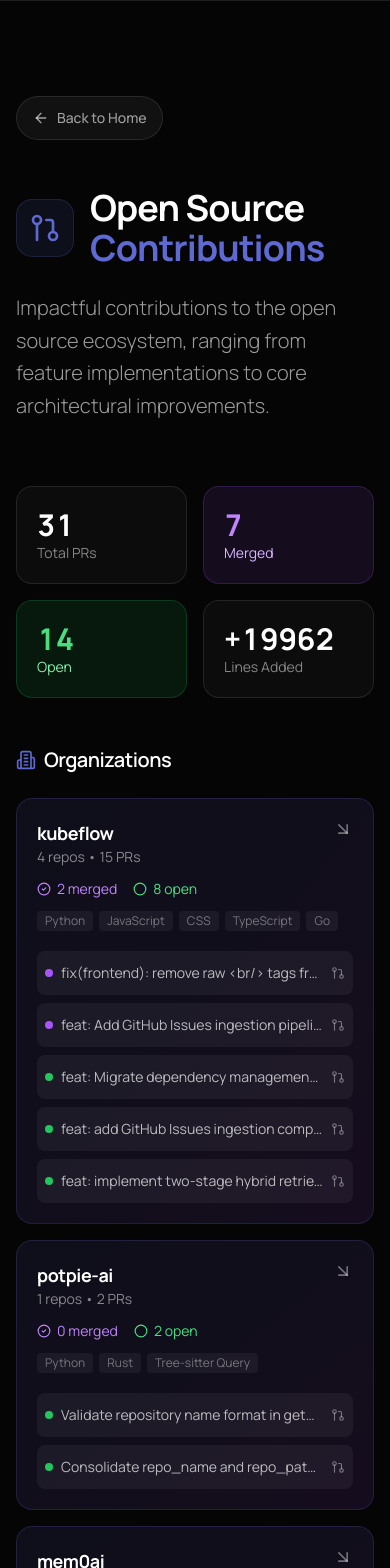
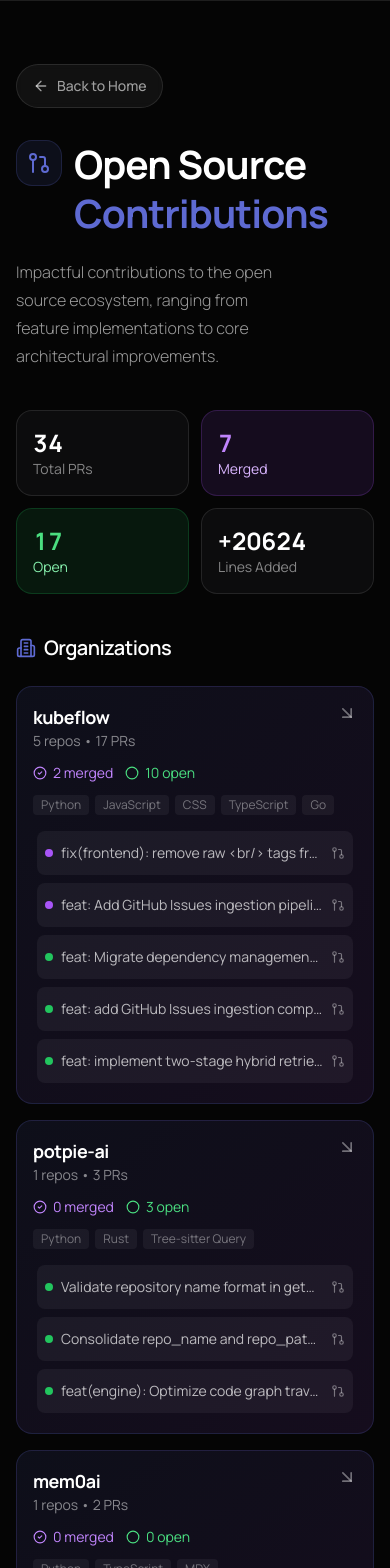
Before and after one commit to haroon0x/portfolio, a React (Vite) app: page /pull-requests in a window 390 px wide. Shown: the top 1568 px of the page. Built offline with nearby package versions, Linux system fonts and the light colour scheme.

Commit message:
refactor: improve responsive design and layout consistency in PullRequests page and components

```diff
--- a/public/pr-data.json
+++ b/public/pr-data.json
@@ -77,6 +77,21 @@
         "Python",
         "Rust",
         "Tree-sitter Query"
+      ],
+      "isTopRepo": true
+    },
+    {
+      "title": "feat(engine): Optimize code graph traversal and parsing latency",
+      "repo": "potpie-ai/potpie",
+      "url": "https://github.com/potpie-ai/potpie/pull/782",
+      "description": "Refactors tree-sitter node visitation to minimize redundant traversals during AST resolution for complex repositories.",
+      "status": "Open",
+      "date": "May 19, 2026",
+      "additions": 85,
+      "deletions": 14,
+      "languages": [
+        "Python",
+        "Rust"
       ],
       "isTopRepo": true
     },
@@ -220,6 +235,36 @@
       "languages": [
         "Python",
         "Makefile"
+      ],
+      "isTopRepo": true
+    },
+    {
+      "title": "feat(trainer): Support Kubernetes Backend with GPU and CPU resources",
+      "repo": "kubeflow/sdk",
+      "url": "https://github.com/kubeflow/sdk/pull/496",
+      "description": "Introduces support for deploying trainer containers with configurable GPU limits and requested CPU/Memory resources on Kubernetes.",
+      "status": "Open",
+      "date": "May 18, 2026",
+      "additions": 154,
+      "deletions": 12,
+      "languages": [
+        "Python",
+        "Makefile"
+      ],
+      "isTopRepo": true
+    },
+    {
+      "title": "feat(server): Add Model Context Protocol support for trainer components",
+      "repo": "kubeflow/mcp-server",
+      "url": "https://github.com/kubeflow/mcp-server/pull/26",
+      "description": "Implements the initial MCP server endpoints to expose trainer capabilities to LLM-based agent clients.",
+      "status": "Open",
+      "date": "May 18, 2026",
+      "additions": 423,
+      "deletions": 48,
+      "languages": [
+        "Python",
+        "TypeScript"
       ],
       "isTopRepo": true
     },
@@ -496,13 +541,14 @@
     "kubeflow/pipelines",
     "kubeflow/katib",
     "kubeflow/sdk",
+    "kubeflow/mcp-server",
     "mem0ai/mem0",
     "google-deepmind/optax",
     "meta-llama/synthetic-data-kit",
     "OWASP-BLT/BLT"
   ],
-  "lastUpdated": "2026-05-17T08:25:30.342Z",
-  "total": 31,
-  "open": 14,
+  "lastUpdated": "2026-05-19T12:34:02.190Z",
+  "total": 34,
+  "open": 17,
   "merged": 7
 }
--- a/src/components/Header.tsx
+++ b/src/components/Header.tsx
@@ -66,12 +66,12 @@
         initial={{ y: -100, opacity: 0 }}
         animate={{ y: 0, opacity: 1 }}
         transition={{ duration: 0.8, ease: [0.16, 1, 0.3, 1] }}
-        className="fixed top-6 left-0 right-0 z-50 flex justify-center px-4 pointer-events-none"
+        className="safe-top fixed top-3 left-0 right-0 z-50 flex justify-center px-3 pointer-events-none sm:top-6 sm:px-4"
       >
         <nav aria-label="Primary navigation" className={`
           pointer-events-auto
-          flex items-center justify-between gap-2 md:gap-6
-          px-4 md:px-6 py-2 md:py-3
+          flex w-full max-w-[calc(100vw-1.5rem)] items-center justify-between gap-2
+          px-3 py-2 sm:w-auto sm:max-w-none sm:px-4 md:gap-6 md:px-6 md:py-3
           rounded-full
           bg-zinc-900/40 backdrop-blur-xl
           border border-white/10
@@ -82,10 +82,10 @@
           {/* Logo */}
           <button
             onClick={() => scrollToSection('hero')}
-            className="text-lg font-bold group focus:outline-none"
+            className="min-w-0 text-base font-bold group focus:outline-none sm:text-lg"
             aria-label="Go to top"
           >
-            <span className="text-white group-hover:text-accent transition-colors duration-300">
+            <span className="block truncate text-white group-hover:text-accent transition-colors duration-300">
               haroon0x
             </span>
           </button>
@@ -128,7 +128,7 @@
           </div>
 
           {/* Right Side - Theme & Socials */}
-          <div className="flex items-center gap-3 pl-3 border-l border-white/10">
+          <div className="flex shrink-0 items-center gap-1.5 pl-2 border-l border-white/10 sm:gap-3 sm:pl-3">
             <Magnetic>
               <a
                 href="https://github.com/sponsors/haroon0x"
@@ -145,7 +145,7 @@
               <button
                 onClick={toggleTheme}
                 aria-label={isDark ? 'Switch to light theme' : 'Switch to dark theme'}
-                className="relative p-3 text-white/60 hover:text-white hover:bg-white/10 rounded-full transition-[color,background-color,transform] duration-300 active:scale-[0.96]"
+                className="relative flex min-h-11 min-w-11 items-center justify-center p-3 text-white/60 hover:text-white hover:bg-white/10 rounded-full transition-[color,background-color,transform] duration-300 active:scale-[0.96]"
               >
                 <Sun
                   size={16}
@@ -210,9 +210,9 @@
               animate={{ opacity: 1, scale: 1, y: 0 }}
               exit={{ opacity: 0, scale: 0.98, y: -8 }}
               transition={{ duration: 0.2 }}
-              className="fixed top-24 left-4 right-4 z-40 md:hidden"
+              className="fixed top-20 left-3 right-3 z-40 md:hidden sm:top-24 sm:left-4 sm:right-4"
             >
-              <div className="bg-zinc-900/90 backdrop-blur-xl rounded-2xl border border-white/10 p-4 shadow-2xl">
+              <div className="bg-zinc-900/95 backdrop-blur-xl rounded-2xl border border-white/10 p-3 shadow-2xl sm:p-4">
               <div className="flex flex-col space-y-2">
                 {navItems.map((item) => (
                   'url' in item && item.url ? (
--- a/src/index.css
+++ b/src/index.css
@@ -94,6 +94,35 @@
 
   .tabular-nums {
     font-variant-numeric: tabular-nums;
+  }
+
+  .safe-x {
+    padding-left: max(1rem, env(safe-area-inset-left));
+    padding-right: max(1rem, env(safe-area-inset-right));
+  }
+
+  .safe-top {
+    padding-top: env(safe-area-inset-top);
+  }
+
+  .fluid-section {
+    padding-top: clamp(4rem, 10vw, 8rem);
+    padding-bottom: clamp(4rem, 10vw, 8rem);
+  }
+
+  .card-container {
+    container-type: inline-size;
+  }
+
+  @container (max-width: 420px) {
+    .cq-card-pad {
+      padding: 1.25rem;
+    }
+
+    .cq-card-title {
+      font-size: 1.25rem;
+      line-height: 1.2;
+    }
   }
 
   .skip-link {
--- a/src/pages/PullRequests.tsx
+++ b/src/pages/PullRequests.tsx
@@ -1,5 +1,5 @@
 import { motion } from "framer-motion";
-import { ArrowUpRight, GitPullRequest, ArrowLeft, Calendar, GitCommit, ArrowDownUp, CheckCircle2, Circle, Star, Building2, Filter } from "lucide-react";
+import { ArrowUpRight, GitPullRequest, ArrowLeft, Calendar, GitCommit, ArrowDownUp, CheckCircle2, Circle, Building2, Filter } from "lucide-react";
 import { Link } from 'react-router-dom';
 import { useScrollAnimation } from "../hooks/useScrollAnimation";
 import { useEffect, useState } from "react";
@@ -156,11 +156,11 @@
   const filteredPRs = getFilteredAndSortedPRs();
 
   return (
-      <section className="min-h-[100svh] py-24 md:py-32 px-4 sm:px-6 lg:px-8 relative z-10 bg-background">
+      <section className="safe-x fluid-section relative z-10 min-h-[100svh] bg-background sm:px-6 lg:px-8">
         <div className="max-w-7xl mx-auto">
-          <div className="mb-12">
+          <div className="mb-8 sm:mb-12">
             <Magnetic>
-              <Link to="/" aria-label="Back to home page" className="inline-flex items-center gap-2 text-white/60 hover:text-white transition-colors duration-300 px-4 py-2 rounded-full bg-white/5 hover:bg-white/10 border border-white/10 backdrop-blur-sm">
+              <Link to="/" aria-label="Back to home page" className="inline-flex min-h-11 items-center gap-2 rounded-full border border-white/10 bg-white/5 px-4 py-2 text-white/60 backdrop-blur-sm transition-colors duration-300 hover:bg-white/10 hover:text-white">
                 <ArrowLeft className="w-4 h-4" />
                 <span className="text-sm font-medium">Back to Home</span>
               </Link>
@@ -168,37 +168,37 @@
           </div>
 
           <div ref={ref} className={`transition-[opacity,transform] duration-1000 ${isVisible ? 'opacity-100 translate-y-0' : 'opacity-0 translate-y-20'}`}>
-            <div className="mb-16">
-              <motion.div initial={{ opacity: 0, y: 20 }} animate={{ opacity: 1, y: 0 }} transition={{ duration: 0.8 }} className="flex items-center gap-4 mb-6">
-                <div className="p-3 rounded-2xl bg-accent/10 border border-accent/20 text-accent">
-                  <GitPullRequest className="w-8 h-8" />
+            <div className="mb-10 sm:mb-16">
+              <motion.div initial={{ opacity: 0, y: 20 }} animate={{ opacity: 1, y: 0 }} transition={{ duration: 0.8 }} className="mb-5 flex items-start gap-3 sm:mb-6 sm:items-center sm:gap-4">
+                <div className="rounded-2xl border border-accent/20 bg-accent/10 p-2.5 text-accent sm:p-3">
+                  <GitPullRequest className="h-6 w-6 sm:h-8 sm:w-8" />
                 </div>
-                <h2 className="text-4xl md:text-5xl font-heading font-bold text-white text-balance">
+                <h2 className="text-[clamp(2rem,10vw,3.5rem)] font-bold leading-tight text-white text-balance md:text-5xl">
                   Open Source <span className="text-accent">Contributions</span>
                 </h2>
               </motion.div>
-              <p className="text-xl text-white/60 max-w-2xl font-light leading-relaxed text-pretty">
+              <p className="max-w-prose text-base leading-7 text-white/60 sm:text-xl sm:leading-relaxed font-light text-pretty">
                 Impactful contributions to the open source ecosystem, ranging from feature implementations to core architectural improvements.
               </p>
             </div>
 
             {/* Stats Overview */}
             {data && !loading && (
-              <div className="grid grid-cols-2 md:grid-cols-4 gap-4 mb-12">
-                <div className="p-5 rounded-2xl bg-zinc-900/40 border border-white/10 flex flex-col justify-between">
-                  <p className="text-3xl font-bold text-white tabular-nums">{data.total}</p>
+              <div className="mb-10 grid grid-cols-2 gap-3 sm:gap-4 md:mb-12 md:grid-cols-4">
+                <div className="rounded-2xl border border-white/10 bg-zinc-900/40 p-4 sm:p-5 flex flex-col justify-between">
+                  <p className="text-2xl font-bold text-white tabular-nums sm:text-3xl">{data.total}</p>
                   <p className="text-sm text-white/50">Total PRs</p>
                 </div>
-                <div className="p-5 rounded-2xl bg-purple-500/10 border border-purple-500/20 flex flex-col justify-between">
-                  <p className="text-3xl font-bold text-purple-400 tabular-nums">{data.merged}</p>
+                <div className="rounded-2xl border border-purple-500/20 bg-purple-500/10 p-4 sm:p-5 flex flex-col justify-between">
+                  <p className="text-2xl font-bold text-purple-400 tabular-nums sm:text-3xl">{data.merged}</p>
                   <p className="text-sm text-purple-300">Merged</p>
                 </div>
-                <div className="p-5 rounded-2xl bg-green-500/10 border border-green-500/20">
-                  <p className="text-3xl font-bold text-green-400 tabular-nums">{data.open}</p>
+                <div className="rounded-2xl border border-green-500/20 bg-green-500/10 p-4 sm:p-5">
+                  <p className="text-2xl font-bold text-green-400 tabular-nums sm:text-3xl">{data.open}</p>
                   <p className="text-sm text-green-300">Open</p>
                 </div>
-                <div className="p-5 rounded-2xl bg-zinc-900/40 border border-white/10">
-                  <p className="text-3xl font-bold text-white tabular-nums">+{data.prs.reduce((s, pr) => s + pr.additions, 0)}</p>
+                <div className="rounded-2xl border border-white/10 bg-zinc-900/40 p-4 sm:p-5">
+                  <p className="text-2xl font-bold text-white tabular-nums sm:text-3xl">+{data.prs.reduce((s, pr) => s + pr.additions, 0)}</p>
                   <p className="text-sm text-white/50">Lines Added</p>
                 </div>
               </div>
@@ -207,7 +207,7 @@
             {/* Organization Cards */}
             {orgStats.length > 0 && !loading && (
               <div className="mb-12">
-                <div className="flex items-center gap-2 mb-6">
+                <div className="mb-6 flex items-center gap-2">
                   <Building2 className="w-5 h-5 text-accent" />
                   <h3 className="text-xl font-semibold text-white">Organizations</h3>
                 </div>
@@ -227,19 +227,19 @@
                         onClick={() => toggleOrg(org.name)}
                         aria-expanded={expandedOrgs.has(org.name)}
                         aria-label={`Toggle ${org.name} pull request list`}
-                        className="w-full p-5 text-left"
+                        className="w-full p-4 text-left sm:p-5"
                       >
-                        <div className="flex items-start justify-between mb-3">
-                          <div>
+                        <div className="mb-3 flex items-start justify-between gap-3">
+                          <div className="min-w-0">
                             <div className="flex items-center gap-2">
-                              <h4 className="text-lg font-bold text-white">{org.name}</h4>
+                              <h4 className="truncate text-lg font-bold text-white">{org.name}</h4>
                             </div>
                             <p className="text-sm text-white/50">{org.repos.length} repos • {org.totalPRs} PRs</p>
                           </div>
-                          <ArrowUpRight className={`w-5 h-5 text-white/40 transition-transform duration-300 ${expandedOrgs.has(org.name) ? 'rotate-90' : ''}`} />
+                          <ArrowUpRight className={`h-5 w-5 shrink-0 text-white/40 transition-transform duration-300 ${expandedOrgs.has(org.name) ? 'rotate-90' : ''}`} />
                         </div>
 
-                        <div className="flex gap-4 text-sm">
+                        <div className="flex flex-wrap gap-3 text-sm sm:gap-4">
                           <div className="flex items-center gap-1.5 text-purple-400">
                             <CheckCircle2 className="w-3.5 h-3.5" />
                             <span>{org.mergedPRs} merged</span>
@@ -280,16 +280,16 @@
             )}
 
             {/* Filter & Sort Controls */}
-            <div className="flex flex-wrap items-center gap-3 mb-6">
-              <span className="text-sm text-white/50 flex items-center gap-2">
+            <div className="mb-6 flex flex-col gap-3 sm:flex-row sm:flex-wrap sm:items-center">
+              <span className="flex items-center gap-2 text-sm text-white/50">
                 <Filter className="w-4 h-4" />
                 Filter:
               </span>
-              <div className="flex flex-wrap gap-2">
+              <div className="grid grid-cols-2 gap-3 sm:flex sm:flex-wrap">
                 <button
                   onClick={() => setFilterStatus("all")}
                     aria-label="Show all pull requests"
-                    className={`px-4 py-2 rounded-full text-sm font-medium transition-[background-color,color,border-color,transform] duration-300 active:scale-[0.96] ${
+                    className={`min-h-11 rounded-full px-4 py-2 text-sm font-medium transition-[background-color,color,border-color,transform] duration-300 active:scale-[0.96] ${
                     filterStatus === "all" ? "bg-accent text-black" : "bg-white/5 text-white/60 hover:bg-white/10 hover:text-white border border-white/10"
                   }`}
                 >
@@ -298,7 +298,7 @@
                 <button
                   onClick={() => setFilterStatus("merged")}
                     aria-label="Show merged pull requests"
-                    className={`px-4 py-2 rounded-full text-sm font-medium transition-[background-color,color,border-color,transform] duration-300 flex items-center gap-1.5 active:scale-[0.96] ${
+                    className={`flex min-h-11 items-center justify-center gap-1.5 rounded-full px-4 py-2 text-sm font-medium transition-[background-color,color,border-color,transform] duration-300 active:scale-[0.96] ${
                     filterStatus === "merged" ? "bg-purple-500 text-white" : "bg-white/5 text-white/60 hover:bg-white/10 hover:text-white border border-white/10"
                   }`}
                 >
@@ -308,7 +308,7 @@
                 <button
                   onClick={() => setFilterStatus("open")}
                     aria-label="Show open pull requests"
-                    className={`px-4 py-2 rounded-full text-sm font-medium transition-[background-color,color,border-color,transform] duration-300 flex items-center gap-1.5 active:scale-[0.96] ${
+                    className={`flex min-h-11 items-center justify-center gap-1.5 rounded-full px-4 py-2 text-sm font-medium transition-[background-color,color,border-color,transform] duration-300 active:scale-[0.96] ${
                     filterStatus === "open" ? "bg-green-500 text-white" : "bg-white/5 text-white/60 hover:bg-white/10 hover:text-white border border-white/10"
                   }`}
                 >
@@ -317,15 +317,15 @@
                 </button>
               </div>
 
-              <span className="text-sm text-white/50 flex items-center gap-2 ml-4">
+              <span className="flex items-center gap-2 text-sm text-white/50 sm:ml-4">
                 <ArrowDownUp className="w-4 h-4" />
                 Sort:
               </span>
-              <div className="flex flex-wrap gap-2">
+              <div className="grid grid-cols-2 gap-3 sm:flex sm:flex-wrap">
                 <button
                   onClick={() => toggleSort("status")}
                     aria-label="Sort pull requests by status"
-                    className={`px-4 py-2 rounded-full text-sm font-medium transition-[background-color,color,border-color,transform] duration-300 flex items-center gap-2 active:scale-[0.96] ${
+                    className={`flex min-h-11 items-center justify-center gap-2 rounded-full px-4 py-2 text-sm font-medium transition-[background-color,color,border-color,transform] duration-300 active:scale-[0.96] ${
                     sortBy === "status" ? "bg-accent text-black" : "bg-white/5 text-white/60 hover:bg-white/10 hover:text-white border border-white/10"
                   }`}
                 >
@@ -334,7 +334,7 @@
                 <button
                   onClick={() => toggleSort("date")}
                     aria-label="Sort pull requests by date"
-                    className={`px-4 py-2 rounded-full text-sm font-medium transition-[background-color,color,border-color,transform] duration-300 flex items-center gap-2 active:scale-[0.96] ${
+                    className={`flex min-h-11 items-center justify-center gap-2 rounded-full px-4 py-2 text-sm font-medium transition-[background-color,color,border-color,transform] duration-300 active:scale-[0.96] ${
                     sortBy === "date" ? "bg-accent text-black" : "bg-white/5 text-white/60 hover:bg-white/10 hover:text-white border border-white/10"
                   }`}
                 >
@@ -344,7 +344,7 @@
                 <button
                   onClick={() => toggleSort("repo")}
                     aria-label="Sort pull requests by repository"
-                    className={`px-4 py-2 rounded-full text-sm font-medium transition-[background-color,color,border-color,transform] duration-300 flex items-center gap-2 active:scale-[0.96] ${
+                    className={`flex min-h-11 items-center justify-center gap-2 rounded-full px-4 py-2 text-sm font-medium transition-[background-color,color,border-color,transform] duration-300 active:scale-[0.96] ${
                     sortBy === "repo" ? "bg-accent text-black" : "bg-white/5 text-white/60 hover:bg-white/10 hover:text-white border border-white/10"
                   }`}
                 >
@@ -380,45 +380,45 @@
                     initial={{ opacity: 0, y: 20 }}
                     animate={{ opacity: 1, y: 0 }}
                     transition={{ duration: 0.5, delay: index * 0.05 }}
-                    className="group relative flex flex-col p-6 md:p-8 rounded-3xl bg-zinc-900/40 backdrop-blur-xl border border-white/10 hover:border-accent/50 transition-[border-color,transform] duration-500 overflow-hidden active:scale-[0.96]"
+                    className="card-container group relative flex flex-col overflow-hidden rounded-2xl border border-white/10 bg-zinc-900/40 p-5 backdrop-blur-xl transition-[border-color,transform] duration-500 hover:border-accent/50 active:scale-[0.96] sm:rounded-3xl sm:p-6 md:p-8"
                   >
                     <div className="absolute inset-0 bg-gradient-to-br from-accent/5 via-transparent to-transparent opacity-0 group-hover:opacity-100 transition-opacity duration-500" />
 
                     <div className="relative z-10 flex flex-col h-full">
-                      <div className="flex items-start justify-between mb-6">
-                        <div className="flex items-center gap-3">
-                          <div className={`px-3 py-1 rounded-full text-xs font-medium border flex items-center gap-1.5 ${
+                      <div className="mb-5 flex items-start justify-between gap-3 sm:mb-6">
+                        <div className="flex min-w-0 flex-wrap items-center gap-2 sm:gap-3">
+                          <div className={`flex shrink-0 items-center gap-1.5 rounded-full border px-3 py-1 text-xs font-medium ${
                             pr.status === "Merged" ? "bg-purple-500/10 text-purple-300 border-purple-500/20" :
                             pr.status === "Open" ? "bg-green-500/10 text-green-300 border-green-500/20" : "bg-red-500/10 text-red-300 border-red-500/20"
                           }`}>
                             <GitPullRequest className="w-3 h-3" />
                             {pr.status}
                           </div>
-                          <span className="text-xs text-white/40 flex items-center gap-1.5">
-                            <Calendar className="w-3 h-3" />
+                          <span className="flex min-w-0 items-center gap-1.5 text-xs text-white/40">
+                            <Calendar className="h-3 w-3 shrink-0" />
                             {pr.date}
                           </span>
                         </div>
-                        <div className="p-2 rounded-full bg-white/5 text-white/40 group-hover:text-white group-hover:bg-accent transition-[background-color,color,transform] duration-300">
+                        <div className="flex min-h-11 min-w-11 shrink-0 items-center justify-center rounded-full bg-white/5 p-2 text-white/40 transition-[background-color,color,transform] duration-300 group-hover:bg-accent group-hover:text-white">
                           <ArrowUpRight className="w-4 h-4" />
                         </div>
                       </div>
 
-                      <h3 className="text-xl font-bold text-white mb-2 group-hover:text-accent transition-colors duration-300 line-clamp-2">{pr.title}</h3>
+                      <h3 className="cq-card-title mb-2 text-lg font-bold leading-snug text-white transition-colors duration-300 line-clamp-2 group-hover:text-accent sm:text-xl">{pr.title}</h3>
 
-                      <div className="flex items-center gap-2 text-sm text-white/50 mb-4 font-mono">
-                        <GitCommit className="w-4 h-4" />
-                        <span>{pr.repo}</span>
+                      <div className="mb-4 flex min-w-0 items-center gap-2 font-mono text-xs text-white/50 sm:text-sm">
+                        <GitCommit className="h-4 w-4 shrink-0" />
+                        <span className="min-w-0 truncate">{pr.repo}</span>
                       </div>
 
-                      <p className="text-white/60 text-sm leading-relaxed mb-6 line-clamp-3 flex-grow">{pr.description}</p>
+                      <p className="mb-6 flex-grow text-sm leading-7 text-white/60 line-clamp-3">{pr.description}</p>
 
-                      <div className="flex items-center justify-between mt-auto pt-6 border-t border-white/5">
+                      <div className="mt-auto flex flex-col gap-4 border-t border-white/5 pt-5 sm:flex-row sm:items-center sm:justify-between sm:pt-6">
                         <div className="flex items-center gap-3 text-xs font-mono">
                           <span className="text-green-400 bg-green-400/10 px-2 py-1 rounded tabular-nums">+{pr.additions}</span>
                           <span className="text-red-400 bg-red-400/10 px-2 py-1 rounded tabular-nums">-{pr.deletions}</span>
                         </div>
-                        <div className="flex flex-wrap gap-2 justify-end">
+                        <div className="flex flex-wrap gap-2 sm:justify-end">
                           {pr.languages.map((lang) => (
                             <span key={lang} className="text-xs text-white/40 bg-white/5 px-2 py-1 rounded border border-white/5">{lang}</span>
                           ))}
```
Also changed, not shown: scripts/fetch-prs.cjs (+28 -1 lines), src/components/Footer.tsx (+8 -8 lines), src/components/Hero.tsx (+19 -19 lines), src/components/Work.tsx (+20 -20 lines), 1 other file (tests, documents, lock files or other folders).
